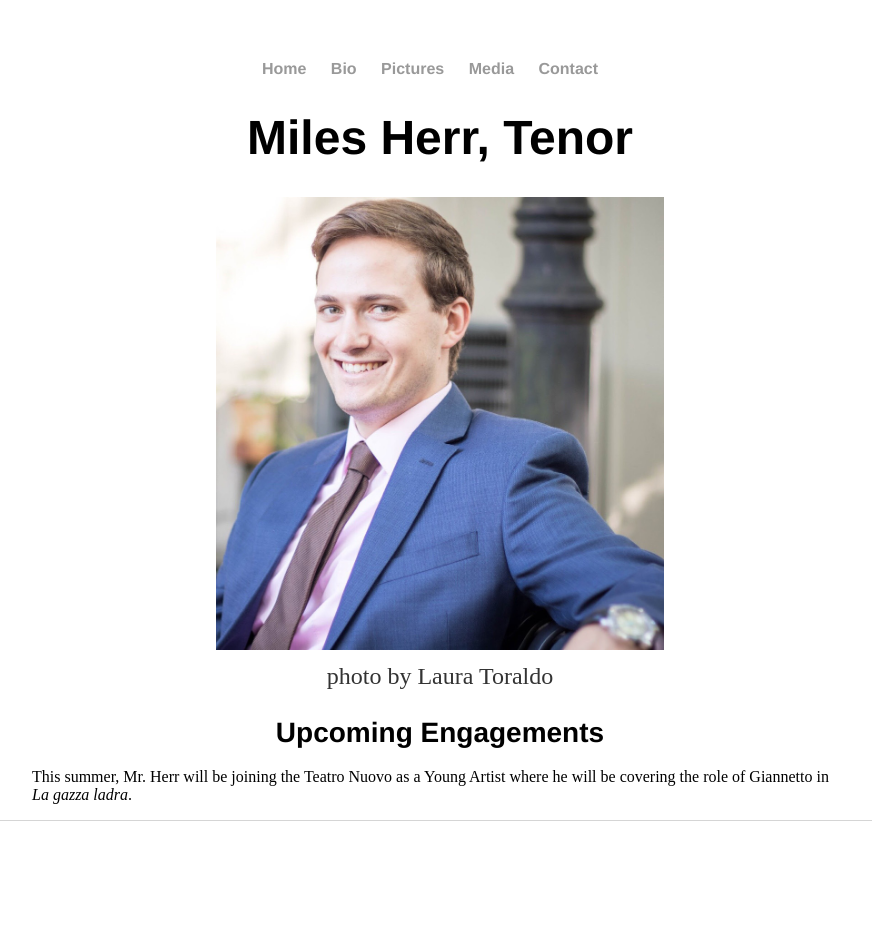
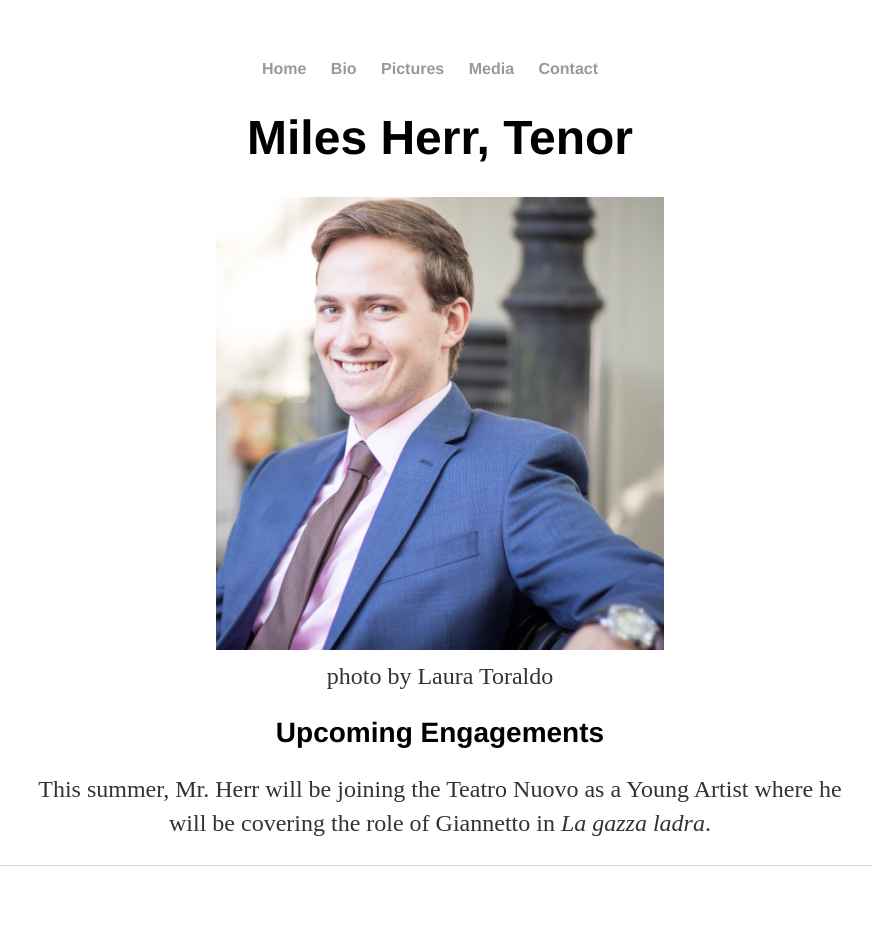
Before and after one commit to leemlb06pmi/leemlb06pmi.github.io, a Jekyll site: the page built from index.html, in a window 1280 px wide. Shown: the whole page, without its empty margins (200-1072 px from the left). Built offline with Jekyll 4.4.1, drawn with Linux system fonts in a browser that asks for light colours; before the commit the page ends 900 px from its top, so only the background shows below that.

Commit message:
Update index.html

```diff
--- a/index.html
+++ b/index.html
@@ -11,5 +11,8 @@
 		photo by Laura Toraldo
 	</p>
 <h1 style="font-size:1.75em;">Upcoming Engagements</h1>
-	<blockquote>This summer, Mr. Herr will be joining the Teatro Nuovo as a Young Artist where he will be covering the role of Giannetto in <em>La gazza ladra</em>.
+<blockquote>
+<p style="text-align:center;">This summer, Mr. Herr will be joining the Teatro Nuovo as a Young Artist where he
+	will be covering the role of Giannetto in <em>La gazza ladra</em>.</p>
+</blockquote>
 </div><!-- /.blurb -->
```
